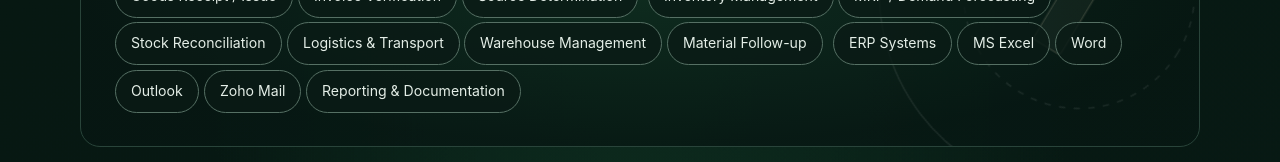
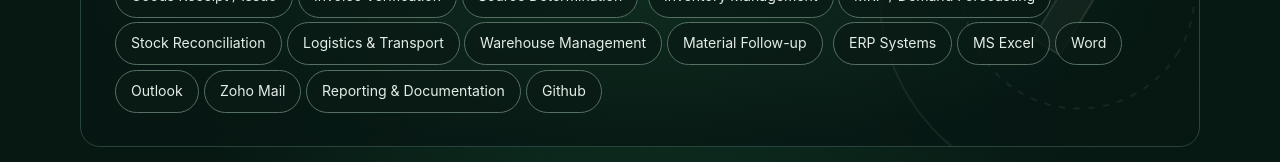
Before and after one commit to ibrahim-Abdul-Hameed/ibrahim-scm-portfolio1, a plain HTML site: page public/index.html in a window 1280 px wide. Shown: the part 2560-2722 px from the top of the page. Drawn offline with Linux system fonts and the light colour scheme.

Commit message:
index.html

```diff
--- a/public/index.html
+++ b/public/index.html
@@ -61,7 +61,7 @@
           <span class="role-prefix">Playing as</span>
           <span class="typed" id="typed">Procurement Executive</span><span class="caret">|</span>
         </span>
-        <br>Vendor coordination, sourcing, purchase order management and SAP MM / P2P knowledge.
+        <br>Purchase Order Management, Vendor Management, Sourcing, ERP, SCM, and SAP MM / P2P
       </p>
       <div class="actions reveal">
         <a class="btn magnetic" href="#profile"><span>Explore my profile ↘</span></a>
@@ -139,7 +139,7 @@
         <span class="pill" data-cat="proc">Procurement Management</span><span class="pill" data-cat="proc">Vendor Sourcing</span><span class="pill" data-cat="proc">Purchase Order Management</span><span class="pill" data-cat="proc">Purchase Requisition</span><span class="pill" data-cat="proc">RFQ Management</span><span class="pill" data-cat="proc">Price Negotiation</span><span class="pill" data-cat="proc">Vendor Evaluation</span>
         <span class="pill" data-cat="sap">SAP MM</span><span class="pill" data-cat="sap">Procure-to-Pay (P2P)</span><span class="pill" data-cat="sap">Material Master Data</span><span class="pill" data-cat="sap">Vendor Master Data</span><span class="pill" data-cat="sap">Goods Receipt / Issue</span><span class="pill" data-cat="sap">Invoice Verification</span><span class="pill" data-cat="sap">Source Determination</span>
         <span class="pill" data-cat="ops">Inventory Management</span><span class="pill" data-cat="ops">MRP / Demand Forecasting</span><span class="pill" data-cat="ops">Stock Reconciliation</span><span class="pill" data-cat="ops">Logistics & Transport</span><span class="pill" data-cat="ops">Warehouse Management</span><span class="pill" data-cat="ops">Material Follow-up</span>
-        <span class="pill" data-cat="tools">ERP Systems</span><span class="pill" data-cat="tools">MS Excel</span><span class="pill" data-cat="tools">Word</span><span class="pill" data-cat="tools">Outlook</span><span class="pill" data-cat="tools">Zoho Mail</span><span class="pill" data-cat="tools">Reporting & Documentation</span>
+        <span class="pill" data-cat="tools">ERP Systems</span><span class="pill" data-cat="tools">MS Excel</span><span class="pill" data-cat="tools">Word</span><span class="pill" data-cat="tools">Outlook</span><span class="pill" data-cat="tools">Zoho Mail</span><span class="pill" data-cat="tools">Reporting & Documentation</span><span class="pill" data-cat="tools">Github</span>
       </div>
     </div>
   </div>
```
